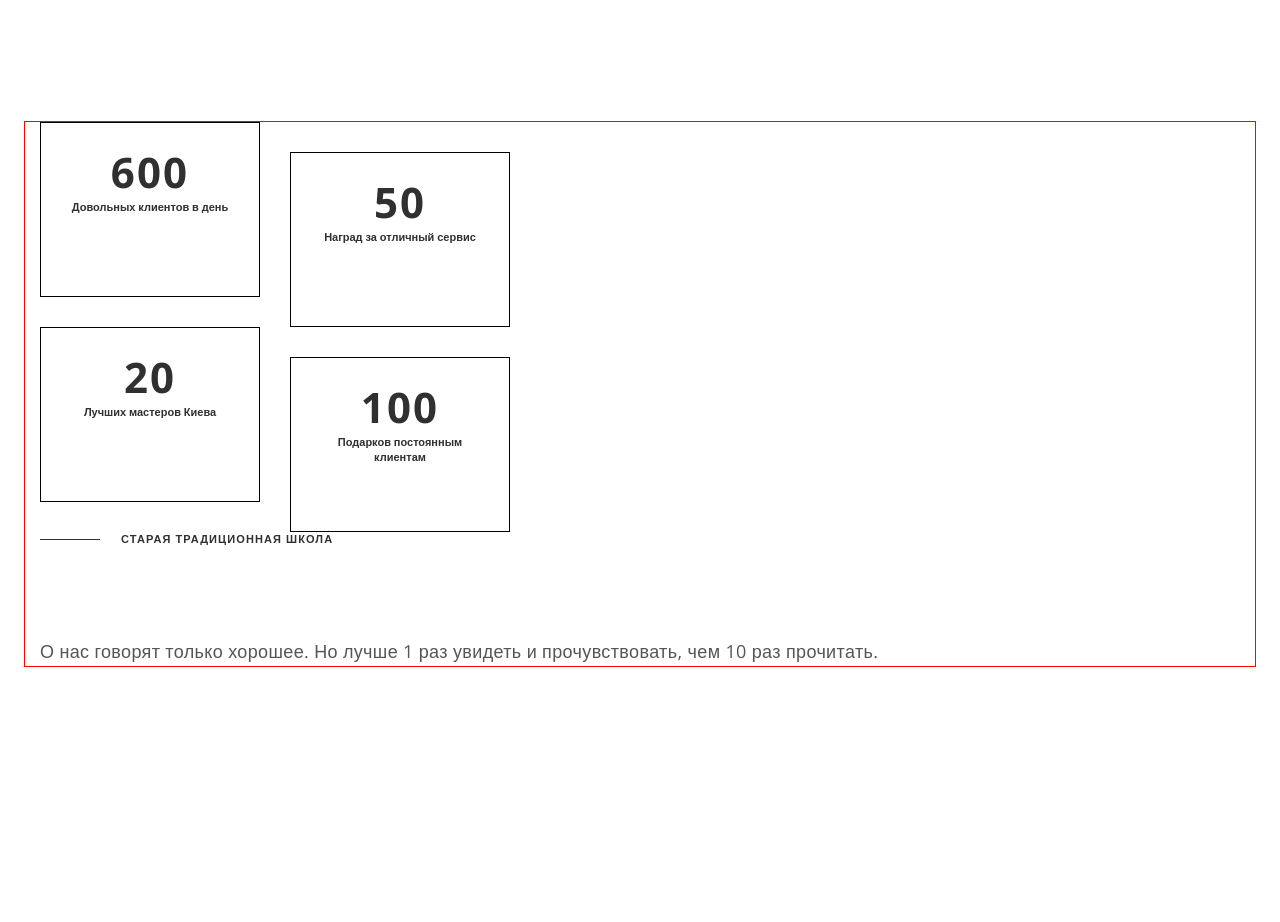
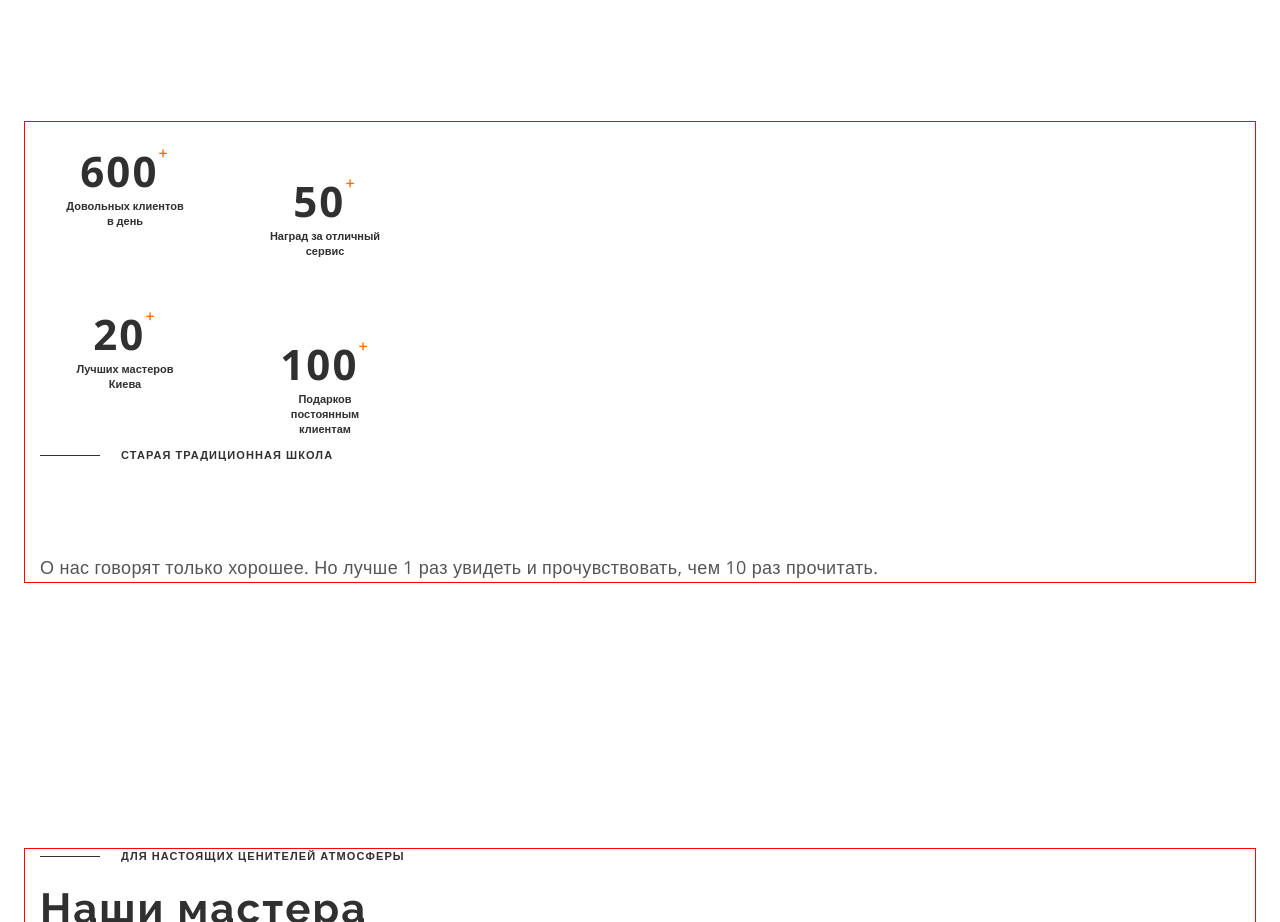
Before and after one commit to mykhailyk/goit-fe-56-on, a plain HTML site: page index.html in a window 1280 px wide. Shown: the part 2300-3222 px from the top of the page. Drawn offline with nearby package versions, Linux system fonts and the light colour scheme.

Commit message:
Update styles.css

```diff
--- a/css/styles.css
+++ b/css/styles.css
@@ -292,14 +292,13 @@ body {
   padding-bottom: 137px;
 }
 .benefits-item {
-  width: 170px;
-  height: 133px;
-  border: 1px solid #000;
+  width: 122px;
+  height: 93px;
   padding: 20px 24px;
   display: block;
 }
 .benefits-list {
-  width: 470px;
+  width: 370px;
   display: flex;
   flex-wrap: wrap;
 }
@@ -317,6 +316,15 @@ body {
   letter-spacing: 0.05em;
   color: #303030;
   display: block;
+}
+.benefits-item-count::after {
+  content: '+';
+  font-weight: 600;
+  font-size: 16px;
+  line-height: 1.38;
+  text-align: center;
+  color: #ff6c00;
+  vertical-align: top;
 }
 .benefits-item-text {
   font-weight: 600;
```
